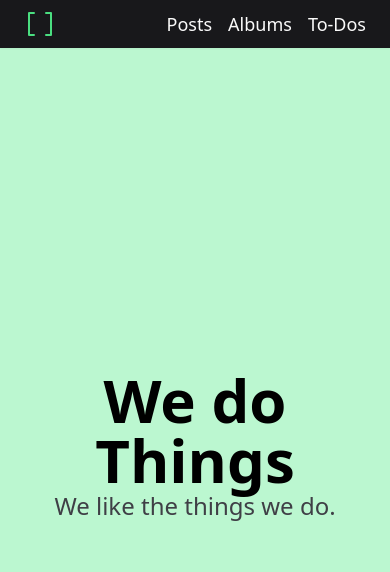
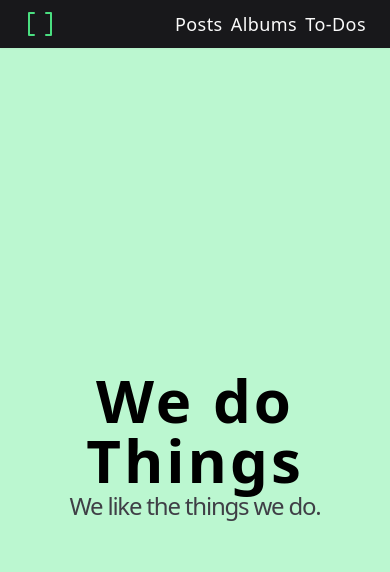
Before and after one commit to Bmullerc/devtest-react, a React (Vite) app: page / in a window 390 px wide. Shown: the top 572 px of the page. Built offline with nearby package versions, Linux system fonts and the light colour scheme; no server answers.

Commit message:
More media queries and tuning

```diff
--- a/src/components/Home.tsx
+++ b/src/components/Home.tsx
@@ -1,16 +1,14 @@
-import svgImage from '../assets/pc-illustration.svg'
-
 export function Home() {
   return (
     <article id='home' className="flex h-screen text-center items-center justify-center bg-green-200">
       <div className="mx-auto mt-12 h-max">
         <h1
-          className="font-bold text-6xl"
+          className="font-bold lg:text-7xl text-6xl tracking-wider"
         >
           We do Things
         </h1>
         <p
-          className="font-medium text-2xl text-zinc-700"
+          className="font-medium text-2xl text-zinc-700 tracking-tighter"
         >
           We like the things we do.
         </p>
--- a/src/components/Navbar.tsx
+++ b/src/components/Navbar.tsx
@@ -2,7 +2,7 @@ import { BracketsSquare } from 'phosphor-react'
 
 export function Navbar() {
   return (
-    <nav className='flex fixed w-screen text-lg font-medium justify-between gap-4 items-center py-2 px-6 md:px-16 lg:px-32 bg-zinc-900 text-zinc-50 shadow-sm'>
+    <nav className='flex fixed w-screen text-lg font-medium justify-between items-center py-2 px-6 md:px-16 lg:px-32 bg-zinc-900 text-zinc-50 tracking-wide shadow-sm'>
       <a href="#home">
         <BracketsSquare
           size={32}
@@ -10,7 +10,7 @@ export function Navbar() {
         />
       </a>
 
-      <ul className="flex gap-4">
+      <ul className="flex gap-2 md:gap-4 lg:gap-6">
         <li className="transition-colors duration-150 ease-out hover:text-green-400 hover:cursor-pointer"><a href="#posts">Posts</a></li>
         <li className="transition-colors duration-150 ease-out hover:text-green-400 hover:cursor-pointer"><a href="#albums">Albums</a></li>
         <li className="transition-colors duration-150 ease-out hover:text-green-400 hover:cursor-pointer"><a href="#todos">To-Dos</a></li>
--- a/src/components/ToDos.tsx
+++ b/src/components/ToDos.tsx
@@ -26,7 +26,7 @@ export function ToDos() {
             <li className="py-2 flex justify-between border-b border-green-200" key={api.id}>
               <strong>{api.title}</strong>
               <input
-              className="ml-4 h-4 w-4 lg:h-6 lg:w-6 accent-green-200 self-center cursor-not-allowed"
+              className="ml-4 h-4 lg:w-6 lg:h-6 accent-green-200 self-center cursor-not-allowed"
               type="checkbox"
               checked={api.completed}
               />
```
